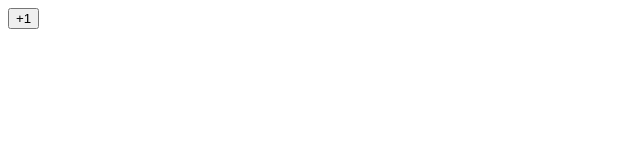
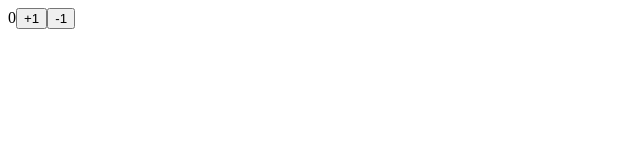
Before and after one commit to YS739/React_BasicClass, a React (Create React App) app: page / in a window 1280 px wide. Shown: the top 160 px of the page, without its empty margins (0-640 px from the left). Built offline with nearby package versions, Linux system fonts and the light colour scheme.

Commit message:
add minus_one function

```diff
--- a/src/App.js
+++ b/src/App.js
@@ -5,8 +5,11 @@ import { useSelector, useDispatch } from "react-redux"; // import 해주세요.
 
 const App = () => {
   const dispatch = useDispatch();
+  const number = useSelector((state) => state.counter.number);
+  console.log(number);
   return (
     <div>
+      {number}
       <button
         onClick={() => {
           dispatch({ type: "PLUS_ONE" });
@@ -14,6 +17,13 @@ const App = () => {
       >
         +1
       </button>
+      <button
+        onClick={() => {
+          dispatch({ type: "MiNUS_ONE" });
+        }}
+      >
+        -1
+      </button>
     </div>
   );
 };
--- a/src/redux/modules/counter.js
+++ b/src/redux/modules/counter.js
@@ -12,6 +12,8 @@ const counter = (state = initialState, action) => {
   switch (action.type) {
     case "PLUS_ONE":
       return { number: state.number + 1 };
+    case "MiNUS_ONE":
+      return { number: state.number - 1 };
     default:
       return state;
   }
```
